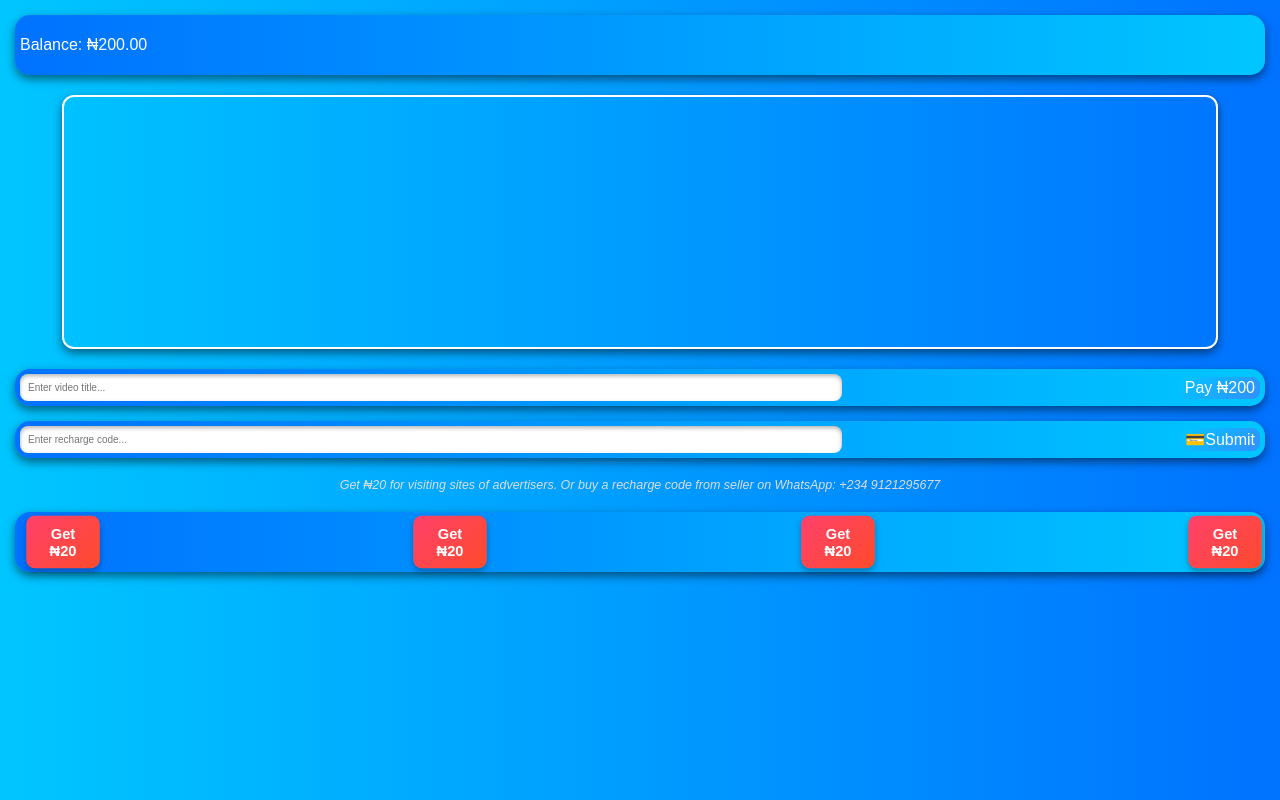
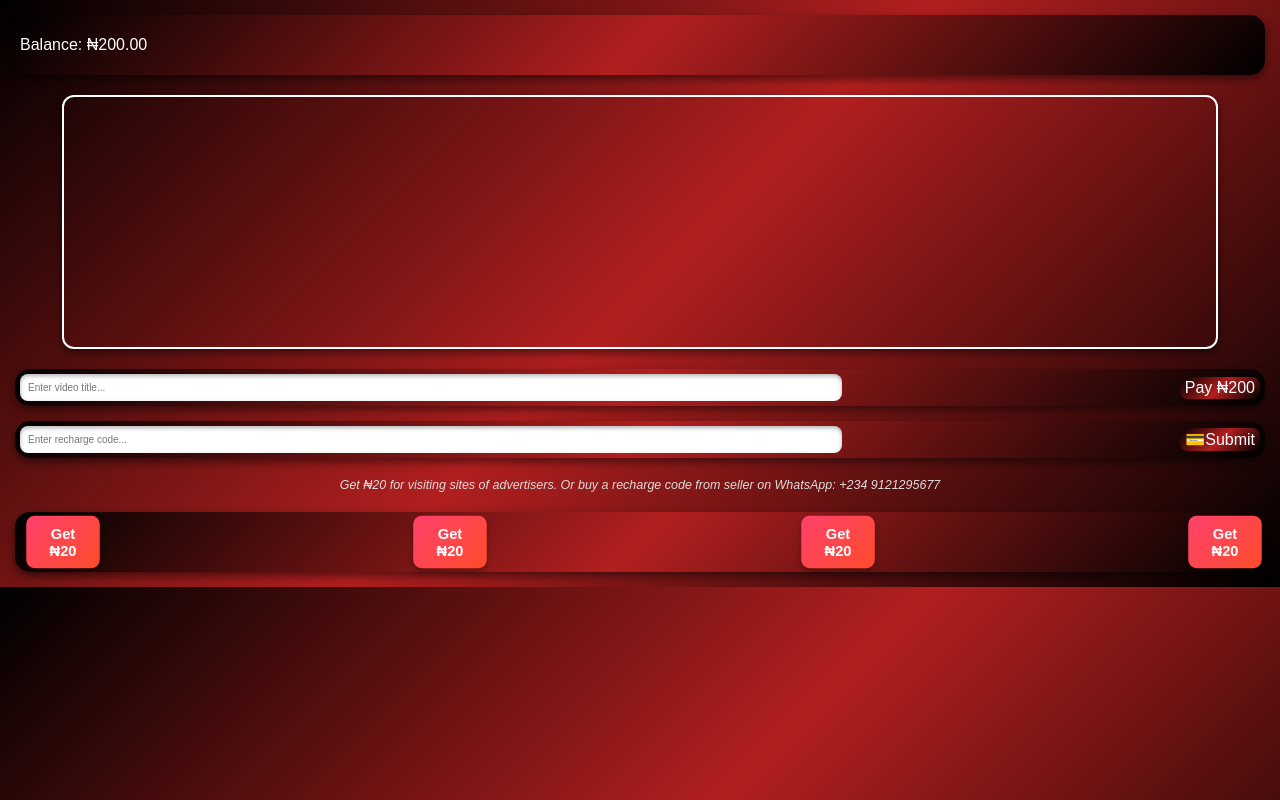
Before and after one commit to IBRAHIMV69/i-Space-, a plain HTML site: page Index.html in a window 1280 px wide. Drawn offline with Linux system fonts and the light colour scheme.

Commit message:
Update Index.html

```diff
--- a/Index.html
+++ b/Index.html
@@ -7,7 +7,7 @@
     <style>
         body {
             font-family: 'Arial', sans-serif;
-            background: linear-gradient(to right, #00c6ff, #0072ff);
+            background: linear-gradient(135deg, #000, #b21f1f, #000);
             color: #fff;
             margin: 0;
             padding: 0;
@@ -17,7 +17,7 @@
             align-items: center;
             justify-content: space-between;
             padding: 5px;
-            background: linear-gradient(to right, #0072ff, #00c6ff);
+            background: linear-gradient(135deg, #000, #b21f1f, #000);
             border-radius: 15px;
             box-shadow: 0 4px 10px rgba(0, 0, 0, 0.5);
             margin: 15px;
@@ -68,14 +68,14 @@
             padding: 2px 5px;
             border-radius: 8px;
             border: none;
-            background: linear-gradient(135deg, #00c6ff, #338fff);
+            background: linear-gradient(135deg, #000, #b21f1f, #000);
             color: #fff;
             font-size: 16px;
             cursor: pointer;
             transition: background 0.3s, transform 0.2s;
         }
         .search-bar button:hover, .promo-code button:hover {
-            background: linear-gradient(135deg, #00c6ff, #338fff);
+            background: linear-gradient(135deg, #000, #b21f1f, #000);
             transform: scale(1.05);
         }
         iframe {
```
